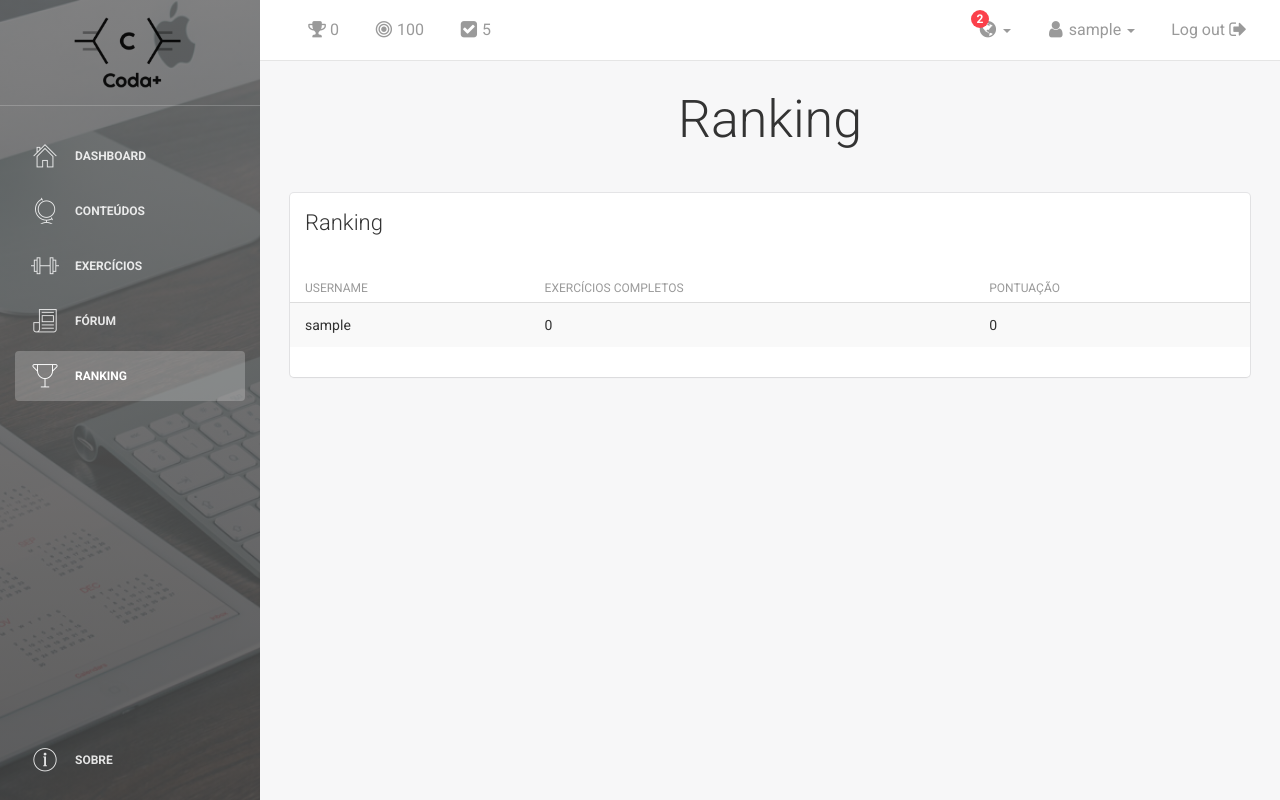
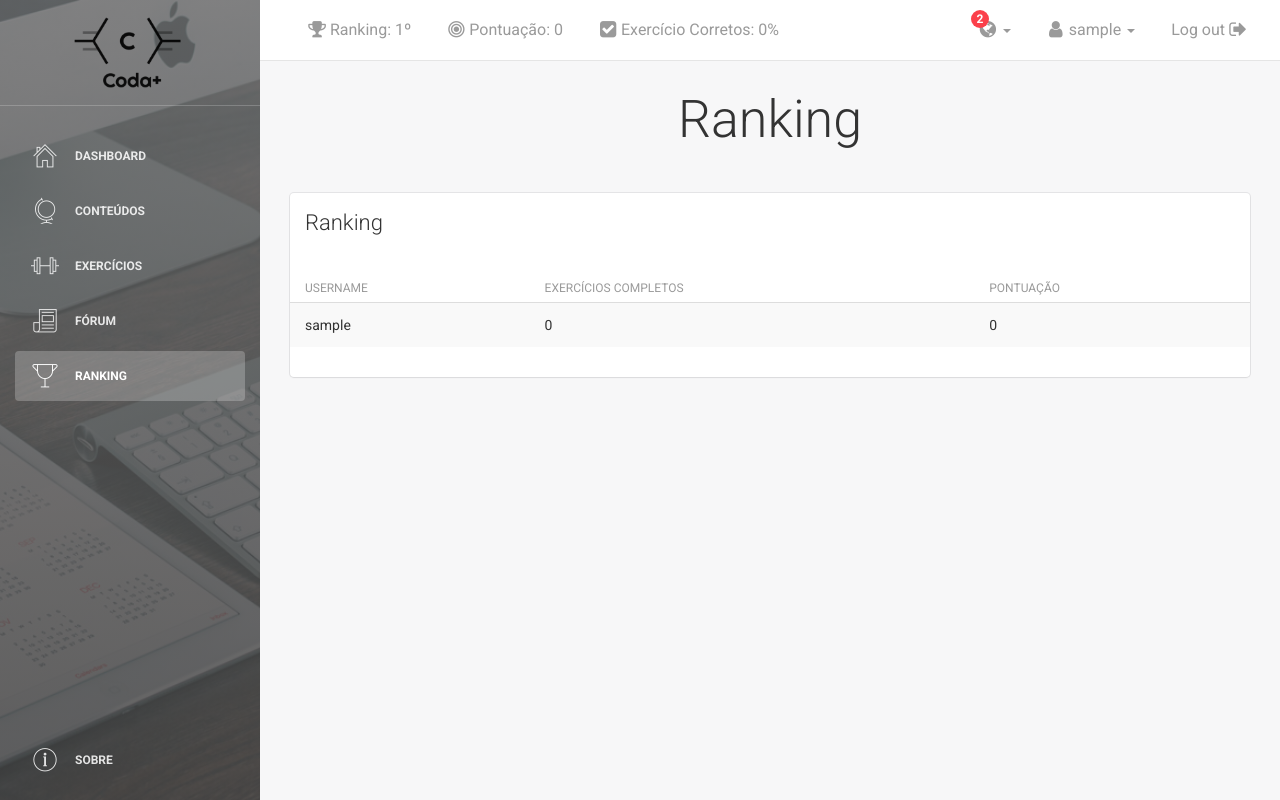
Before and after one commit to CodaMais/CodaMais, a Django app: page /en/ranking/ranking/ in a window 1280 px wide. Run offline with Django 3.2, Linux system fonts and the light colour scheme; the visitor is signed in with stand-in values (Sample User, id 1); data comes from the database, SQL or seed files in the repository; parts of the project's set-up code (start-up, migrations or seed data) failed here and were passed over; some libraries are stand-ins or nearby versions.

Commit message:
Fixing percentage of correct exercises
Singed-off-by: Thiago Nogueira <thiagonf10@gmail.com>
Signed-off-by: Roger Lenke <rogerlenke@gmail.com>

```diff
--- a/CodaMais/templates/general/navigation_bar.html
+++ b/CodaMais/templates/general/navigation_bar.html
@@ -7,19 +7,19 @@
               <li class="dropdown">
                 <a href="#" class="dropdown-toggle" data-toggle="dropdown">
                   <i class="fa fa-trophy"></i>
-                  {{ request.user.score }}
+                  Ranking:  {{request.user.get_position}}º
                 </a>
               </li>
               <li class="dropdown">
                 <a href="#" class="dropdown-toggle" data-toggle="dropdown">
                   <i class="fa fa-bullseye"></i>
-                  100
+                  Pontuação:  {{ request.user.score }}
                 </a>
               </li>
               <li class="dropdown">
                 <a href="#" class="dropdown-toggle" data-toggle="dropdown">
                   <i class="fa fa-check-square"></i>
-                  5
+                  Exercício Corretos:  {{request.user.get_correct_exercises}}%
                 </a>
               </li>
             </ul>
--- a/CodaMais/user/models.py
+++ b/CodaMais/user/models.py
@@ -115,8 +115,14 @@ class User(AbstractBaseUser, PermissionsMixin):
     def get_correct_exercises(self):
         user_correct_exercises = 0
         UserExercise = apps.get_model(app_label='exercise', model_name='UserExercise')
+        user_all_excersices = UserExercise.objects.filter(user=self).count()
         user_correct_exercises = UserExercise.objects.filter(status=True, user=self).count()
-        return user_correct_exercises
+
+        if user_correct_exercises > 0:
+            percentage_correct_exercises = (100*user_correct_exercises)/user_all_excersices
+        else:
+            percentage_correct_exercises = 0
+        return percentage_correct_exercises
 
 
 class UserProfile(models.Model):
```
